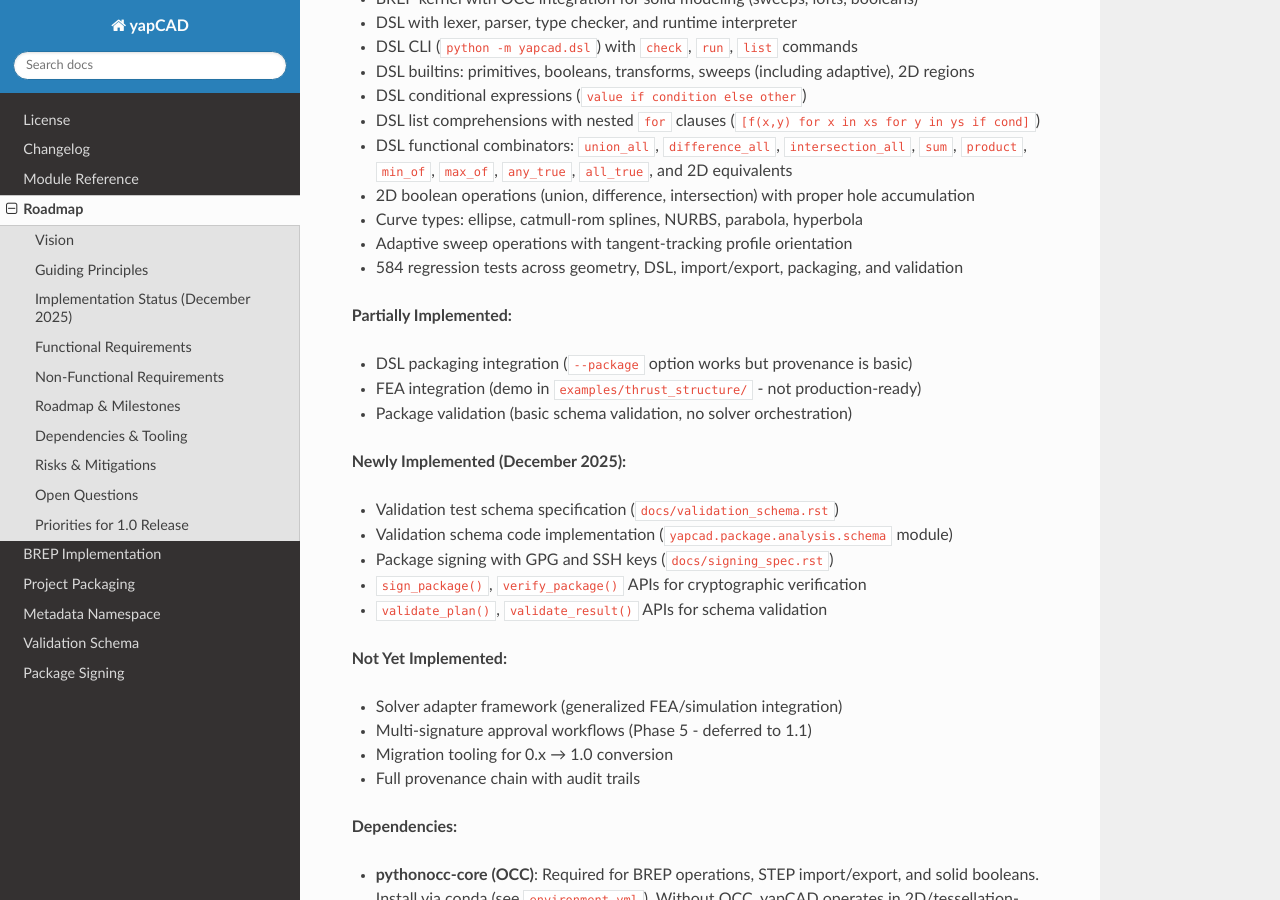
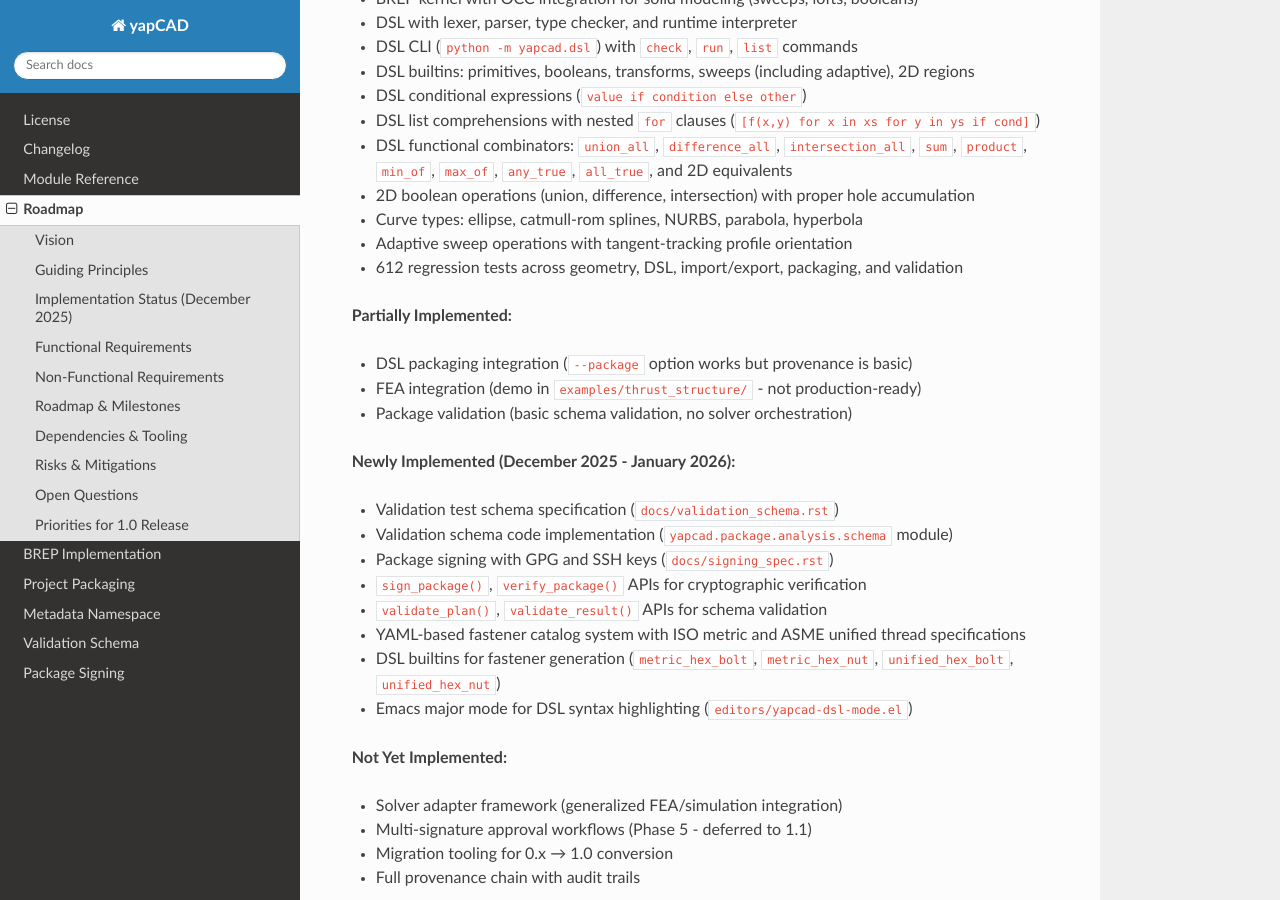
Before and after one commit to rdevaul/yapCAD, a Sphinx documentation site: the page built from docs/yapCADone.rst, in a window 1280 px wide and 900 px high, scrolled down 823 px. Built offline with Sphinx 7.4.7 and the Read the Docs theme 3.1.0, drawn with Linux system fonts in a browser that asks for light colours; pages that are not in the unit, such as notebooks, are missing from menus.

Commit message:
Update documentation for 1.0.0rc1 release
- Update version from 0.6.3 to 1.0.0rc1 (January 2026)
- Update test count from 533/584 to 612
- Add new features to highlights: package signing, validation schemas,
  YAML-based fastener catalogs, Emacs major mode
- Add examples/fasteners.dsl to DSL examples list
- Add editor support section with Emacs installation instructions
- Update yapCADone.rst newly implemented section

🤖 Generated with [Claude Code](https://claude.com/claude-code)

Co-Authored-By: Claude Opus 4.5 <noreply@anthropic.com>

```diff
--- a/docs/yapCADone.rst
+++ b/docs/yapCADone.rst
@@ -37,7 +37,7 @@ This section reflects the **actual current state** of the codebase as of version
 - 2D boolean operations (union, difference, intersection) with proper hole accumulation
 - Curve types: ellipse, catmull-rom splines, NURBS, parabola, hyperbola
 - Adaptive sweep operations with tangent-tracking profile orientation
-- 584 regression tests across geometry, DSL, import/export, packaging, and validation
+- 612 regression tests across geometry, DSL, import/export, packaging, and validation
 
 **Partially Implemented:**
 
@@ -45,13 +45,16 @@ This section reflects the **actual current state** of the codebase as of version
 - FEA integration (demo in ``examples/thrust_structure/`` - not production-ready)
 - Package validation (basic schema validation, no solver orchestration)
 
-**Newly Implemented (December 2025):**
+**Newly Implemented (December 2025 - January 2026):**
 
 - Validation test schema specification (``docs/validation_schema.rst``)
 - Validation schema code implementation (``yapcad.package.analysis.schema`` module)
 - Package signing with GPG and SSH keys (``docs/signing_spec.rst``)
 - ``sign_package()``, ``verify_package()`` APIs for cryptographic verification
 - ``validate_plan()``, ``validate_result()`` APIs for schema validation
+- YAML-based fastener catalog system with ISO metric and ASME unified thread specifications
+- DSL builtins for fastener generation (``metric_hex_bolt``, ``metric_hex_nut``, ``unified_hex_bolt``, ``unified_hex_nut``)
+- Emacs major mode for DSL syntax highlighting (``editors/yapcad-dsl-mode.el``)
 
 **Not Yet Implemented:**
 
```
Also changed, not shown: README.rst (+27 -4 lines).
